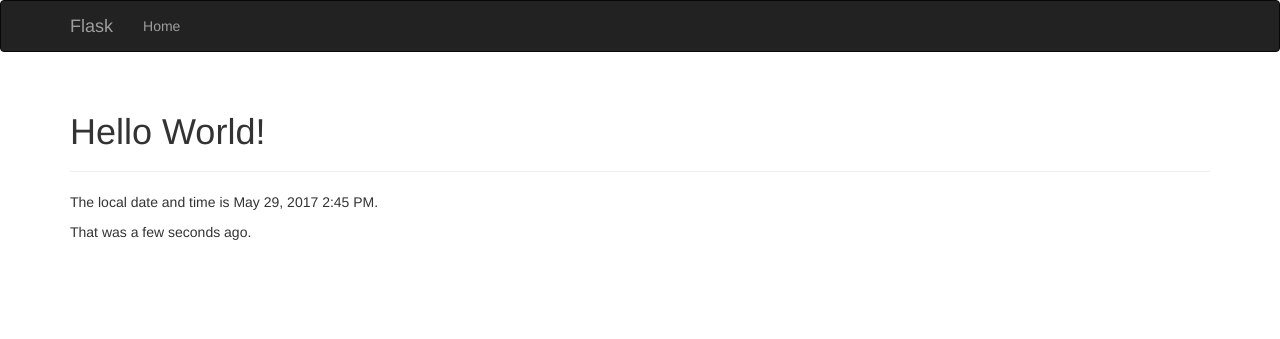
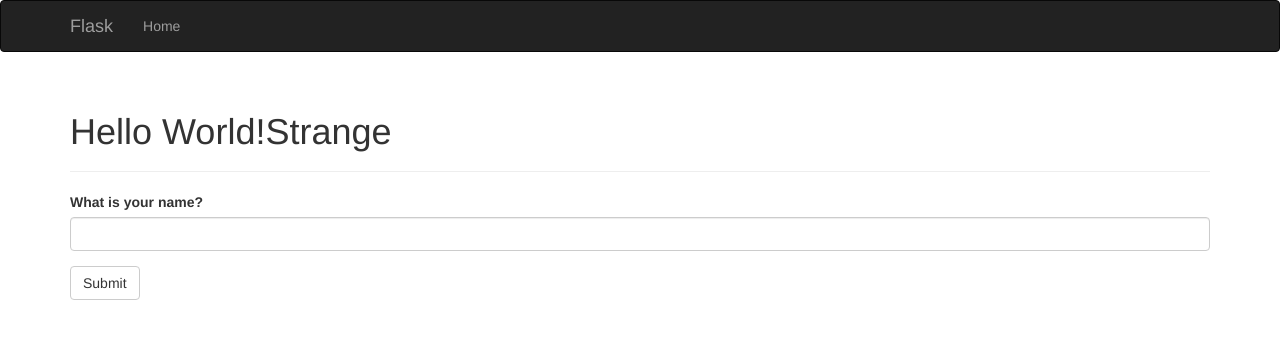
Before and after one commit to GuitarFinger/flaskWebStudy, a Flask app: page / in a window 1280 px wide. Shown: the top 339 px of the page. Run offline with Flask 2, Linux system fonts and the light colour scheme; some libraries are stand-ins or nearby versions.

Commit message:
Web forms with Flask-WTF(4a)

```diff
--- a/app.py
+++ b/app.py
@@ -1,13 +1,16 @@
 #!/usr/bin/env python3
 # -*-coding:utf-8 -*-
 __author__ = 'HZC'
-from datetime import datetime
 from flask import Flask, render_template  # 渲染模板模块render_template
 from flask_script import Manager  # 为flask程序添加了一个命令行解析器
 from flask_bootstrap import Bootstrap  # 导入bootstrap框架
 from flask_moment import Moment  # 本地化日期和时间
+from flask_wtf import FlaskForm
+from wtforms import StringField, SubmitField
+from wtforms.validators import DataRequired
 
 app = Flask(__name__)  # 程序实例是Flask类的对象，把接收自客户端的所有请求都交给这个对象处理
+app.config['SECRET_KEY'] = 'hard to guess string'  # 设置密钥
 
 manager = Manager(app)  # manager实例
 bootstrap = Bootstrap(app)  # bookstrap实例
@@ -15,6 +18,11 @@ moment = Moment(app)
 
 
 # -------------------拦截路由---------------------
+
+class NameForm(FlaskForm):
+    name = StringField('What is your name?', validators=[DataRequired()])
+    submit = SubmitField('Submit')
+
 
 # 404页面:客户端请求位置页面或路由时显示
 @app.errorhandler(404)
@@ -28,15 +36,15 @@ def internal_server_error(e):
     return render_template('500.html'), 500
 
 
-@app.route('/')
+@app.route('/', methods=['GET', 'POST'])
 def index():
-    return render_template('index.html', current_time=datetime.utcnow())
-
-
-# 动态路由
-@app.route('/user/<name>')
-def user(name):
-    return render_template('user.html', name=name)  # 第一个参数是模板的文件名，随后的参数都是键值对
+    name = None
+    form = NameForm()
+    if form.validate_on_submit():
+        name = form.name.data
+        print(form.name)
+        form.name.data = ''
+    return render_template('index.html', form=form, name=name)
 
 
 if __name__ == '__main__':
--- a/templates/base.html
+++ b/templates/base.html
@@ -4,6 +4,7 @@
 
 {% block head %}
 {{ super() }}
+{#设置标签页图标#}
 <link rel="shortcut icon" href="{{ url_for('static', filename='favicon.ico') }}" type="image/x-icon">
 <link rel="icon" href="{{ url_for('static', filename='favicon.ico') }}" type="image/x-icon">
 {% endblock %}
--- a/templates/index.html
+++ b/templates/index.html
@@ -1,10 +1,11 @@
 {% extends "base.html" %}
+{% import "bootstrap/wtf.html" as wtf %}
 
 {% block title %}Flask{% endblock %}
+0
 {% block page_content %}
 <div class="page-header">
-    <h1>Hello World!</h1>
+    <h1>Hello World!{% if name %}{{ name }}{% else %}Strange{% endif %}</h1>
 </div>
-<p>The local date and time is {{ moment(current_time).format('LLL') }}.</p>
-<p>That was {{ moment(current_time).fromNow(refresh=True) }}.</p>
+{{ wtf.quick_form(form) }}
 {% endblock %}
```
Also changed, not shown: templates/user.html (deleted, +0 -9 lines).
